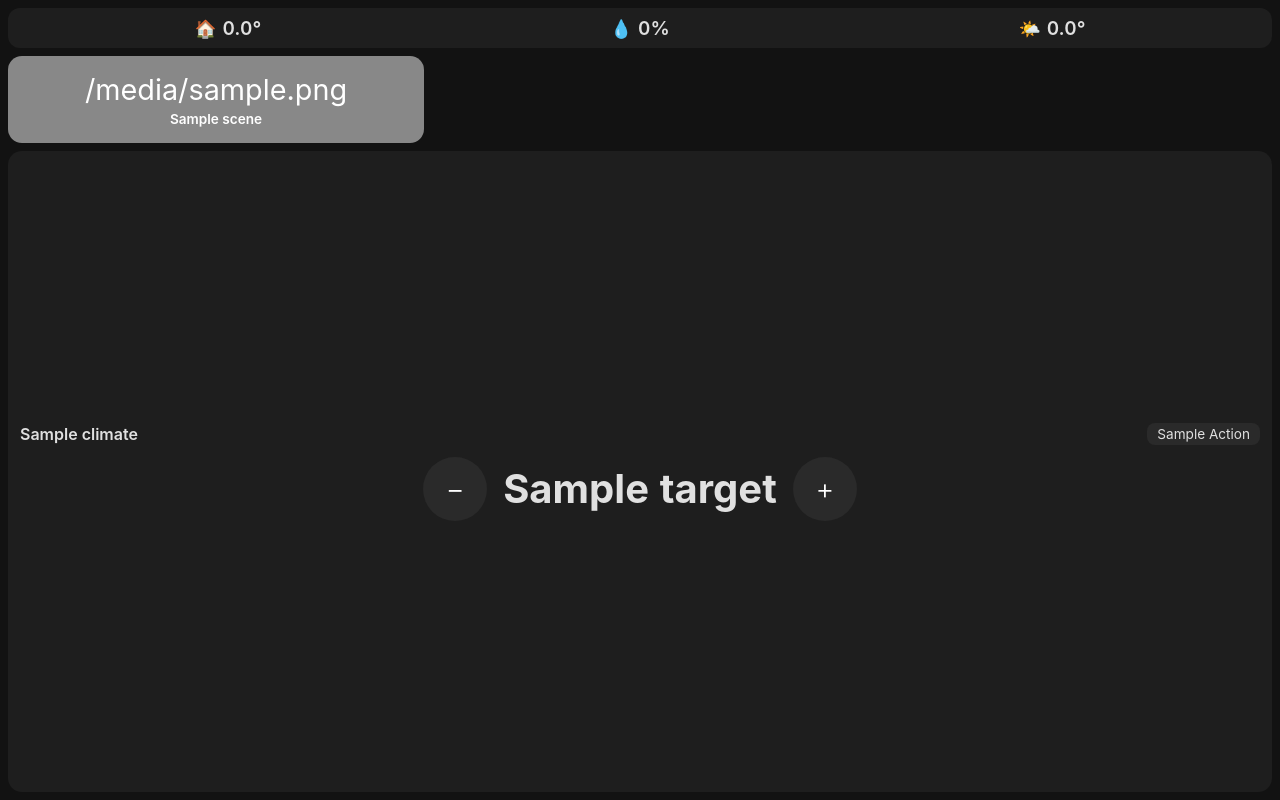
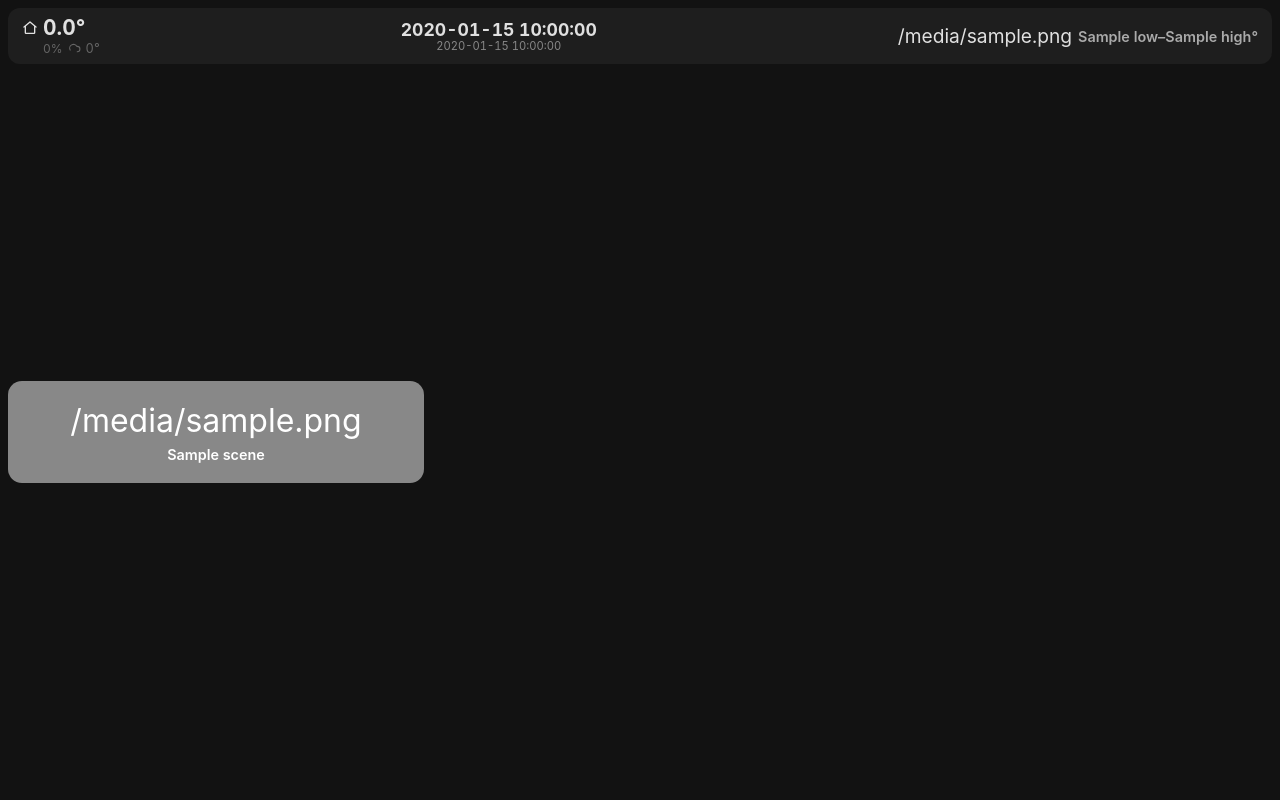
Before and after one commit to orestis/homeassistant, a Flask app: template wall-display/templates/dashboard.html in a window 1280 px wide. Run offline with Flask 3, Linux system fonts and the light colour scheme; the template is opened without the code that fills it: most values are stand-ins (such as "Sample title", 1, 10 or a date in 2020).

Commit message:
better dashboard

```diff
--- /dev/null
+++ b/mise.toml
@@ -0,0 +1,2 @@
+[tools]
+python = "3.13"
--- a/wall-display/app.py
+++ b/wall-display/app.py
@@ -1,8 +1,11 @@
 """Wall Display Dashboard — Flask application."""
+
+from __future__ import annotations
 
 import json
 import logging
 import os
+from datetime import datetime, timezone
 from pathlib import Path
 
 from flask import Flask, redirect, render_template, request, url_for
@@ -46,6 +49,9 @@ def _get_dashboard_state() -> dict:
     entity_ids = list(sensors.values())
     if climate_cfg.get("entity_id"):
         entity_ids.append(climate_cfg["entity_id"])
+    scene_list = config.get("scenes", [])
+    scene_entity_ids = [s["entity_id"] for s in scene_list]
+    entity_ids.extend(scene_entity_ids)
 
     states = ha.get_states(entity_ids)
 
@@ -65,10 +71,89 @@ def _get_dashboard_state() -> dict:
         climate_current = attrs.get("current_temperature")
         climate_action = climate_state.get("state", "unknown")
 
+    # Generate offset button list with colors
+    min_val = climate_cfg.get("min", -10)
+    max_val = climate_cfg.get("max", 10)
+    button_values = climate_cfg.get("button_values", list(range(min_val, max_val + 1)))
+    offset_buttons = []
+    for v in button_values:
+        # Blue (cold) → grey (neutral) → orange (hot)
+        t = (v - min_val) / (max_val - min_val) if max_val != min_val else 0.5
+        if t < 0.5:
+            # Blue to grey: #2196F3 → #555
+            f = t * 2
+            r = int(33 + f * (85 - 33))
+            g = int(150 + f * (85 - 150))
+            b = int(243 + f * (85 - 243))
+        else:
+            # Grey to orange: #555 → #E65100
+            f = (t - 0.5) * 2
+            r = int(85 + f * (230 - 85))
+            g = int(85 + f * (81 - 85))
+            b = int(85 + f * (0 - 85))
+        offset_buttons.append({"value": v, "color": f"#{r:02x}{g:02x}{b:02x}"})
+
+    # Determine active scene (most recently changed)
+    active_scene = None
+    latest_time = None
+    for eid in scene_entity_ids:
+        scene_state = states.get(eid, {})
+        last_changed = scene_state.get("last_changed", "")
+        if last_changed:
+            try:
+                dt = datetime.fromisoformat(last_changed)
+                if latest_time is None or dt > latest_time:
+                    latest_time = dt
+                    active_scene = eid
+            except (ValueError, TypeError):
+                pass
+
+    # Weather forecast — summary for next 12 hours
+    weather_entity = config.get("weather_entity", "")
+    forecast_summary = None
+    if weather_entity:
+        try:
+            forecasts = ha.get_weather_forecast(weather_entity, "hourly")
+            now = datetime.now(timezone.utc)
+            temps: list[float] = []
+            conditions: list[str] = []
+
+            for fc in forecasts:
+                try:
+                    fc_dt = datetime.fromisoformat(fc.get("datetime", ""))
+                    hours_ahead = (fc_dt - now).total_seconds() / 3600
+                    if 0 <= hours_ahead <= 12:
+                        t = fc.get("temperature")
+                        if t is not None:
+                            temps.append(float(t))
+                        cond = fc.get("condition", "")
+                        if cond:
+                            conditions.append(cond)
+                except (ValueError, TypeError):
+                    continue
+
+            if temps:
+                # Pick the most "important" condition (worst weather wins)
+                condition_icon = _pick_forecast_icon(conditions)
+                forecast_summary = {
+                    "low": int(min(temps)),
+                    "high": int(max(temps)),
+                    "icon": condition_icon,
+                }
+        except Exception as e:
+            log.warning("Failed to fetch weather forecast: %s", e)
+
+    # Current date/time (local)
+    local_now = datetime.now()
+
     return {
         "indoor_temp": indoor_temp,
         "indoor_humidity": indoor_humidity,
         "outdoor_temp": outdoor_temp,
+        "now_time": local_now.strftime("%H:%M"),
+        "now_date": _format_date_greek(local_now),
+        "forecast": forecast_summary,
+        "active_scene": active_scene,
         "climate": {
             "entity_id": climate_cfg.get("entity_id", ""),
             "name": climate_cfg.get("name", "Climate"),
@@ -79,8 +164,54 @@ def _get_dashboard_state() -> dict:
             "max": climate_cfg.get("max", 10),
             "step": climate_cfg.get("step", 1),
         },
-        "scenes": config.get("scenes", []),
+        "offset_buttons": offset_buttons,
+        "scenes": scene_list,
     }
+
+
+# HA condition → display icon, ordered by severity (worst first)
+# clear-night is treated as equivalent to sunny (not "worse" weather)
+_CONDITION_PRIORITY = [
+    ("lightning-rainy", "⛈️"),
+    ("lightning", "🌩️"),
+    ("pouring", "🌧️"),
+    ("rainy", "🌧️"),
+    ("hail", "🌨️"),
+    ("snowy-rainy", "🌨️"),
+    ("snowy", "❄️"),
+    ("windy-variant", "💨"),
+    ("windy", "💨"),
+    ("fog", "🌫️"),
+    ("cloudy", "☁️"),
+    ("partlycloudy", "⛅"),
+    ("exceptional", "⚠️"),
+]
+
+
+def _pick_forecast_icon(conditions: list[str]) -> str:
+    """Pick the most severe weather icon from a list of HA conditions.
+
+    clear-night is mapped to sunny so nighttime hours don't
+    override actual weather information.
+    """
+    # Normalise night → day equivalent
+    cond_set = {("sunny" if c == "clear-night" else c) for c in conditions}
+    for cond, icon in _CONDITION_PRIORITY:
+        if cond in cond_set:
+            return icon
+    return "☀️"  # default: sunny
+
+
+_DAYS_EL = ["Δευ", "Τρι", "Τετ", "Πεμ", "Παρ", "Σαβ", "Κυρ"]
+_MONTHS_EL = [
+    "", "Ιαν", "Φεβ", "Μαρ", "Απρ", "Μαΐ", "Ιουν",
+    "Ιουλ", "Αυγ", "Σεπ", "Οκτ", "Νοε", "Δεκ",
+]
+
+
+def _format_date_greek(dt: datetime) -> str:
+    """Format a date in short Greek, e.g. 'Τρι 3 Μαρ'."""
+    return f"{_DAYS_EL[dt.weekday()]} {dt.day} {_MONTHS_EL[dt.month]}"
 
 
 def _parse_float(state_dict: dict) -> float | None:
@@ -124,22 +255,33 @@ def action_scene():
 def action_climate():
     """Adjust climate target temperature."""
     entity_id = request.form.get("entity_id") or ""
-    action = request.form.get("action") or ""
     climate_cfg = config.get("climate", {})
-    step = climate_cfg.get("step", 1)
     min_val = climate_cfg.get("min", -10)
     max_val = climate_cfg.get("max", 10)
 
-    if entity_id and action in ("up", "down"):
-        # Get current target
-        current_state = ha.get_state(entity_id)
-        if current_state:
-            current_target = current_state.get("attributes", {}).get("temperature")
-            if current_target is not None:
-                new_target = current_target + (step if action == "up" else -step)
+    # Accept direct value from slider, or up/down from buttons
+    value = request.form.get("value")
+    action = request.form.get("action") or ""
+
+    if entity_id:
+        if value is not None:
+            try:
+                new_target = int(float(value))
                 new_target = max(min_val, min(max_val, new_target))
-                log.info("Setting %s temperature: %s → %s", entity_id, current_target, new_target)
+                log.info("Setting %s temperature to %s (slider)", entity_id, new_target)
                 ha.set_climate_temperature(entity_id, new_target)
+            except (ValueError, TypeError):
+                log.warning("Invalid climate value: %s", value)
+        elif action in ("up", "down"):
+            step = climate_cfg.get("step", 1)
+            current_state = ha.get_state(entity_id)
+            if current_state:
+                current_target = current_state.get("attributes", {}).get("temperature")
+                if current_target is not None:
+                    new_target = current_target + (step if action == "up" else -step)
+                    new_target = max(min_val, min(max_val, new_target))
+                    log.info("Setting %s temperature: %s → %s", entity_id, current_target, new_target)
+                    ha.set_climate_temperature(entity_id, new_target)
 
     # htmx: return updated dashboard content
     if request.headers.get("HX-Request") == "true":
@@ -151,5 +293,6 @@ def action_climate():
 
 
 if __name__ == "__main__":
-    port = config.get("server_port", 5000)
-    app.run(host="0.0.0.0", port=port)
+    port = int(os.environ.get("PORT", config.get("server_port", 5000)))
+    debug = os.environ.get("FLASK_DEBUG", "0") == "1"
+    app.run(host="0.0.0.0", port=port, debug=debug)
--- a/wall-display/config.json
+++ b/wall-display/config.json
@@ -1,6 +1,6 @@
 {
   "name": "Wall Display Dashboard",
-  "version": "0.10.0",
+  "version": "0.12.0",
   "slug": "wall_display",
   "description": "Lightweight server-rendered dashboard for Shelly Wall Display",
   "homeassistant_api": true,
--- a/wall-display/templates/dashboard.html
+++ b/wall-display/templates/dashboard.html
@@ -3,7 +3,6 @@
 <head>
   <meta charset="utf-8">
   <meta name="viewport" content="width=device-width, initial-scale=1, user-scalable=no">
-  <meta http-equiv="refresh" content="30">
   <title>Wall Display</title>
   <style>
     * { margin: 0; padding: 0; box-sizing: border-box; -webkit-tap-highlight-color: transparent; }
@@ -28,35 +27,94 @@
     /* --- Status Bar --- */
     .status-bar {
       display: flex;
-      justify-content: space-around;
+      justify-content: space-between;
       align-items: center;
       background: #1e1e1e;
       border-radius: 12px;
-      padding: 8px 12px;
+      padding: 8px 14px;
+      flex-shrink: 0;
+      font-variant-numeric: tabular-nums;
+    }
+    .status-left {
+      display: flex;
+      flex-direction: column;
+      gap: 1px;
+    }
+    .status-left-main {
+      display: flex;
+      align-items: center;
+      gap: 5px;
+    }
+    .status-left-secondary {
+      display: flex;
+      align-items: center;
+      gap: 5px;
+      padding-left: 21px;
+    }
+    .icon-indoor {
+      width: 16px;
+      height: 16px;
+      color: #e0e0e0;
       flex-shrink: 0;
     }
-    .status-item {
+    .indoor-temp {
+      font-size: 1.31rem;
+      font-weight: 700;
+      line-height: 1.15;
+    }
+    .indoor-humidity {
+      font-size: 0.75rem;
+      color: #666;
+    }
+    .icon-outdoor {
+      width: 13px;
+      height: 13px;
+      color: #666;
+      flex-shrink: 0;
+    }
+    .outdoor-temp {
+      font-size: 0.8rem;
+      color: #666;
+    }
+    .status-center {
+      display: flex;
+      flex-direction: column;
+      align-items: center;
+      line-height: 1.1;
+    }
+    .status-time {
+      font-size: 1.1rem;
+      font-weight: 700;
+    }
+    .status-date {
+      font-size: 0.7rem;
+      color: #888;
+    }
+    .status-right {
       display: flex;
       align-items: center;
       gap: 6px;
     }
-    .status-icon { font-size: 1.1rem; }
-    .status-value {
+    .forecast-icon {
       font-size: 1.2rem;
+    }
+    .forecast-range {
+      font-size: 0.9rem;
+      color: #aaa;
       font-weight: 600;
-      font-variant-numeric: tabular-nums;
     }
 
-    /* --- Sections --- */
-    .section {
-      flex-shrink: 0;
+    /* --- Scenes --- */
+    .scenes-section {
+      flex: 1;
+      display: flex;
+      align-items: center;
     }
-
-    /* --- Scene Grid --- */
     .scene-grid {
       display: grid;
       grid-template-columns: repeat(3, 1fr);
       gap: 8px;
+      width: 100%;
     }
     .scene-grid form { display: contents; }
 
@@ -79,75 +137,78 @@
       opacity: 0.7;
       transform: scale(0.95);
     }
-    /* htmx loading state — instant feedback */
     .tile.htmx-request {
       opacity: 0.5;
     }
 
     .scene-tile {
-      padding: 16px 8px;
-      min-height: 80px;
+      padding: 20px 8px;
+      min-height: 90px;
     }
-    .tile-icon { font-size: 1.8rem; margin-bottom: 4px; }
-    .tile-label { font-size: 0.85rem; font-weight: 600; }
+    .scene-tile.active {
+      box-shadow: inset 0 0 0 2px rgba(255, 255, 255, 0.5);
+    }
+    .tile-icon { font-size: 2rem; margin-bottom: 6px; }
+    .tile-label { font-size: 0.9rem; font-weight: 600; }
 
-    /* --- Climate --- */
-    .climate-section {
-      background: #1e1e1e;
-      border-radius: 14px;
-      padding: 12px;
-      flex: 1;
-      display: flex;
-      flex-direction: column;
-      justify-content: center;
+    /* --- Climate Bottom --- */
+    .climate-bottom {
+      flex-shrink: 0;
+      background: #1a1a1a;
+      border-radius: 12px;
+      padding: 8px 10px;
     }
-    .climate-header {
+    .climate-info {
       display: flex;
       justify-content: space-between;
       align-items: center;
-      margin-bottom: 12px;
+      margin-bottom: 6px;
+      font-size: 0.8rem;
+      color: #888;
     }
-    .climate-name {
-      font-size: 1rem;
-      font-weight: 600;
-    }
-    .climate-state {
-      font-size: 0.85rem;
-      padding: 3px 10px;
-      border-radius: 8px;
-      background: #2a2a2a;
+    .climate-status {
       text-transform: capitalize;
     }
-    .climate-state.heating {
-      background: #e65100;
+    .climate-status.heating {
+      color: #ff8a65;
+    }
+    .climate-water {
+      margin-left: auto;
+    }
+    .climate-buttons {
+      display: flex;
+      gap: 3px;
+    }
+    .climate-buttons form {
+      flex: 1;
+      display: flex;
+    }
+    .climate-val-btn {
+      width: 100%;
+      padding: 10px 0;
+      border: none;
+      border-radius: 6px;
       color: #fff;
+      font-family: inherit;
+      font-size: 0.7rem;
+      font-weight: 600;
+      cursor: pointer;
+      transition: opacity 0.1s, transform 0.1s;
+      -webkit-user-select: none;
+      user-select: none;
+      opacity: 0.6;
     }
-    .climate-controls {
-      display: flex;
-      align-items: center;
-      justify-content: center;
-      gap: 16px;
+    .climate-val-btn.active {
+      opacity: 1;
+      outline: 2px solid #fff;
+      outline-offset: -2px;
+      transform: scale(1.05);
     }
-    .climate-controls form { display: contents; }
-    .climate-btn {
-      width: 64px;
-      height: 64px;
-      border-radius: 50%;
-      background: #2a2a2a;
-      font-size: 1.8rem;
-      font-weight: 300;
+    .climate-val-btn:active {
+      transform: scale(0.92);
     }
-    .climate-btn:disabled {
+    .climate-val-btn.htmx-request {
       opacity: 0.3;
-      cursor: default;
-    }
-    .climate-display {
-      text-align: center;
-    }
-    .climate-target {
-      font-size: 2.5rem;
-      font-weight: 700;
-      font-variant-numeric: tabular-nums;
     }
   </style>
 </head>
--- a/wall-display/templates/partials/dashboard_content.html
+++ b/wall-display/templates/partials/dashboard_content.html
@@ -1,29 +1,38 @@
-<div id="dashboard">
+<div id="dashboard" hx-get="/" hx-trigger="every 30s" hx-target="#dashboard" hx-swap="outerHTML">
   {# --- Status Bar --- #}
   <div class="status-bar">
-    <div class="status-item">
-      <span class="status-icon">🏠</span>
-      <span class="status-value">{{ "%.1f"|format(indoor_temp) if indoor_temp is not none else "--" }}°</span>
+    <div class="status-left">
+      <div class="status-left-main">
+        <svg class="icon-indoor" viewBox="0 0 24 24" fill="none" stroke="currentColor" stroke-width="2" stroke-linecap="round" stroke-linejoin="round"><path d="M3 10.5L12 3l9 7.5"/><path d="M5 9.5V19a1 1 0 001 1h12a1 1 0 001-1V9.5"/></svg>
+        <span class="indoor-temp">{{ "%.1f"|format(indoor_temp) if indoor_temp is not none else "--" }}°</span>
+      </div>
+      <div class="status-left-secondary">
+        <span class="indoor-humidity">{{ "%.0f"|format(indoor_humidity) if indoor_humidity is not none else "--" }}%</span>
+        <svg class="icon-outdoor" viewBox="0 0 24 24" fill="none" stroke="currentColor" stroke-width="2" stroke-linecap="round" stroke-linejoin="round"><path d="M17 18a5 5 0 000-10h-.8A7 7 0 104 14.9"/></svg>
+        <span class="outdoor-temp">{{ "%.0f"|format(outdoor_temp) if outdoor_temp is not none else "--" }}°</span>
+      </div>
     </div>
-    <div class="status-item">
-      <span class="status-icon">💧</span>
-      <span class="status-value">{{ "%.0f"|format(indoor_humidity) if indoor_humidity is not none else "--" }}%</span>
+    <div class="status-center">
+      <span class="status-time">{{ now_time }}</span>
+      <span class="status-date">{{ now_date }}</span>
     </div>
-    <div class="status-item">
-      <span class="status-icon">🌤️</span>
-      <span class="status-value">{{ "%.1f"|format(outdoor_temp) if outdoor_temp is not none else "--" }}°</span>
+    {% if forecast %}
+    <div class="status-right">
+      <span class="forecast-icon">{{ forecast.icon }}</span>
+      <span class="forecast-range">{{ forecast.low }}–{{ forecast.high }}°</span>
     </div>
+    {% endif %}
   </div>
 
   {# --- Scenes --- #}
-  <div class="section">
+  <div class="scenes-section">
     <div class="scene-grid">
       {% for scene in scenes %}
       <form method="POST" action="/action/scene">
         <input type="hidden" name="entity_id" value="{{ scene.entity_id }}">
         <button
           type="submit"
-          class="tile scene-tile"
+          class="tile scene-tile{% if scene.entity_id == active_scene %} active{% endif %}"
           style="background: {{ scene.color }}"
           hx-post="/action/scene"
           hx-vals='{"entity_id": "{{ scene.entity_id }}"}'
@@ -39,46 +48,34 @@
     </div>
   </div>
 
-  {# --- Climate --- #}
-  <div class="section climate-section">
-    <div class="climate-header">
-      <span class="climate-name">{{ climate.name }}</span>
-      <span class="climate-state {% if climate.action == 'heating' %}heating{% endif %}">
-        {{ climate.action | default("--") }}
-      </span>
+  {# --- Climate (bottom) — only shown when heating is active --- #}
+  {% if climate.action and climate.action not in ('off', 'idle') %}
+  <div class="climate-bottom">
+    <div class="climate-info">
+      {% if climate.action == 'heating' %}
+      <span class="climate-status heating">🔥 Θέρμανση</span>
+      {% endif %}
+      {% if climate.current is not none %}
+      <span class="climate-water">Θερμ. Νερών: {{ "%.1f" | format(climate.current) }}°</span>
+      {% endif %}
     </div>
-    <div class="climate-controls">
+    <div class="climate-buttons">
+      {% for btn in offset_buttons %}
       <form method="POST" action="/action/climate">
         <input type="hidden" name="entity_id" value="{{ climate.entity_id }}">
-        <input type="hidden" name="action" value="down">
+        <input type="hidden" name="value" value="{{ btn.value }}">
         <button
           type="submit"
-          class="tile climate-btn"
+          class="climate-val-btn{% if climate.target is not none and climate.target | int == btn.value %} active{% endif %}"
+          style="background: {{ btn.color }}"
           hx-post="/action/climate"
-          hx-vals='{"entity_id": "{{ climate.entity_id }}", "action": "down"}'
+          hx-vals='{"entity_id": "{{ climate.entity_id }}", "value": "{{ btn.value }}"}'
           hx-target="#dashboard"
           hx-swap="outerHTML"
-          hx-indicator="this"
-          {% if climate.target is not none and climate.target <= climate.min %}disabled{% endif %}
-        >−</button>
+        >{{ btn.value }}</button>
       </form>
-      <div class="climate-display">
-        <span class="climate-target">{{ climate.target if climate.target is not none else "--" }}</span>
-      </div>
-      <form method="POST" action="/action/climate">
-        <input type="hidden" name="entity_id" value="{{ climate.entity_id }}">
-        <input type="hidden" name="action" value="up">
-        <button
-          type="submit"
-          class="tile climate-btn"
-          hx-post="/action/climate"
-          hx-vals='{"entity_id": "{{ climate.entity_id }}", "action": "up"}'
-          hx-target="#dashboard"
-          hx-swap="outerHTML"
-          hx-indicator="this"
-          {% if climate.target is not none and climate.target >= climate.max %}disabled{% endif %}
-        >+</button>
-      </form>
+      {% endfor %}
     </div>
   </div>
+  {% endif %}
 </div>
```
Also changed, not shown: wall-display/dashboard_config.json (+6 -4 lines), wall-display/ha_client.py (+20 -0 lines), 1 other file.
